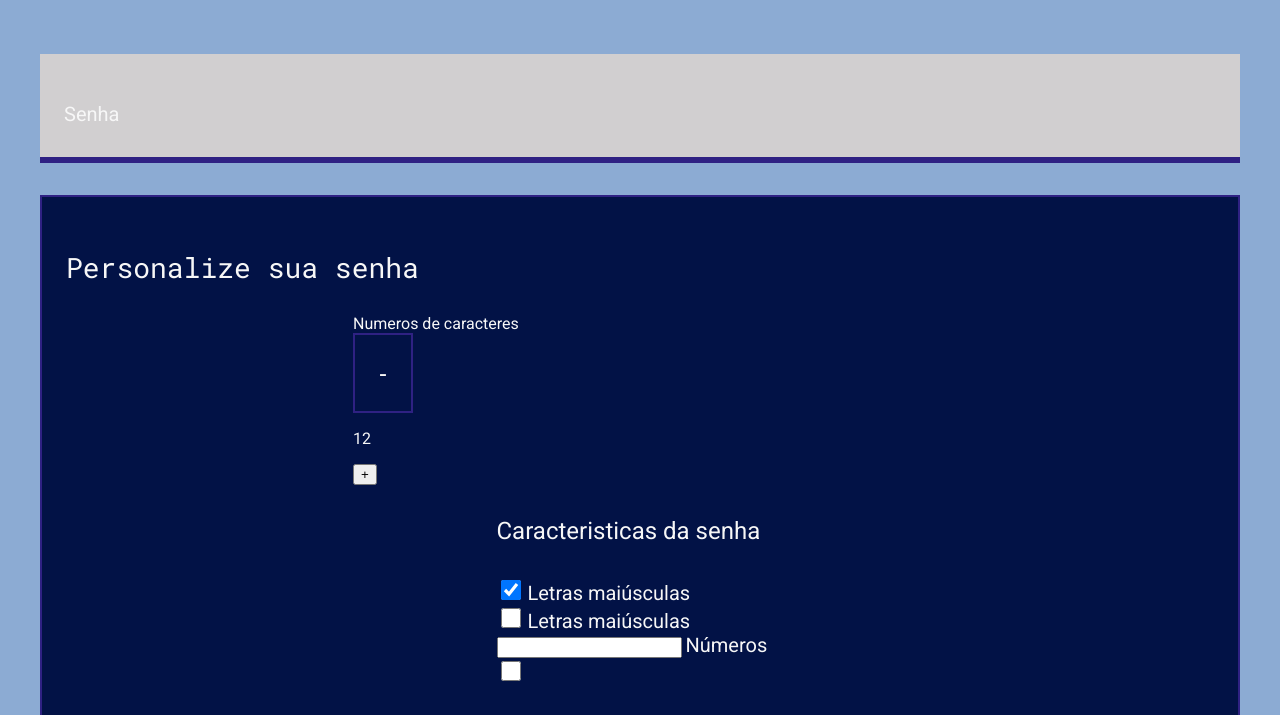
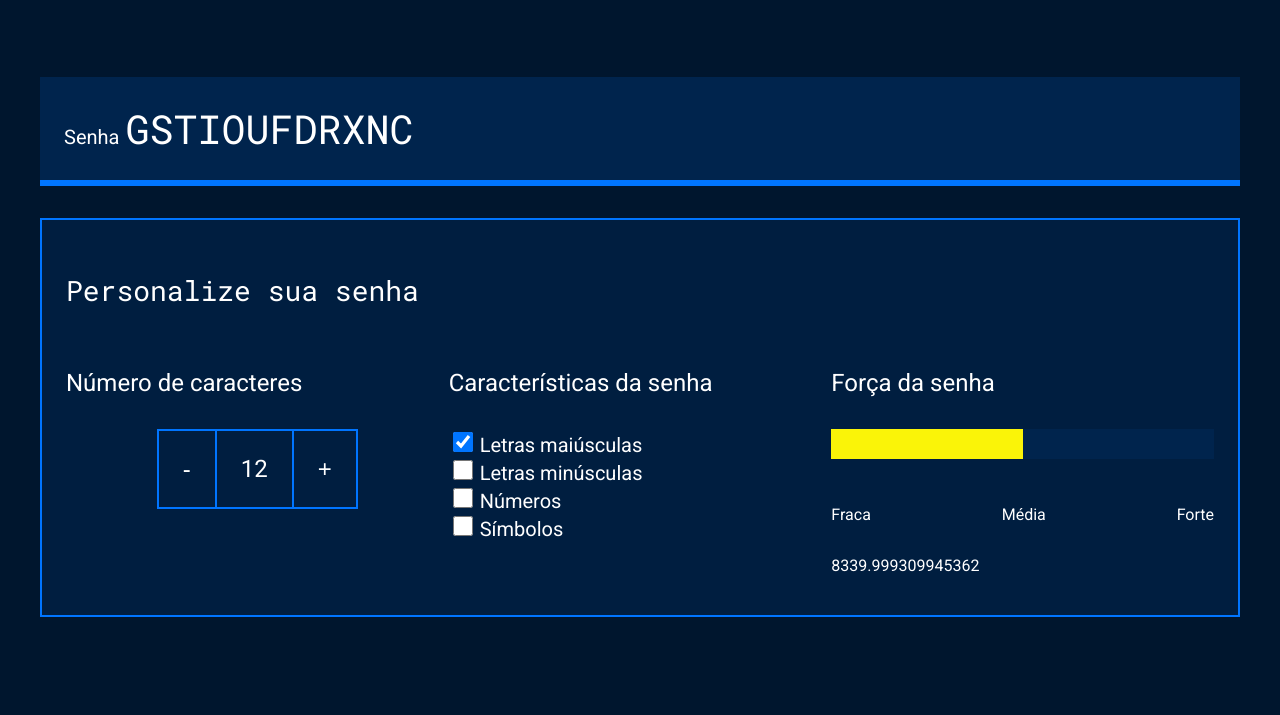
Before and after one commit to mariaeduarda05042007/gerador-de-senha-duda, a plain HTML site: page index.html in a window 1280 px wide. Shown: the part 249-964 px from the top of the page. After the commit the page ends 874 px from the top, so only its background shows below. Drawn offline with Linux system fonts and the light colour scheme.

Commit message:
Add files via upload

```diff
--- a/index.html
+++ b/index.html
@@ -3,7 +3,7 @@
 
 <head>
     <meta charset="UTF-8">
-    <meta name="viewport" content="width=device-width,initial-scale=1.0">
+    <meta name="viewport" content="width=device-width, initial-scale=1.0">
     <title>Gerador de senha</title>
     <link rel="stylesheet" href="style.css">
 </head>
@@ -12,58 +12,57 @@
     <section class="conteudo">
         <div class="conteudo-titulo">
             <img src="unlock.svg" alt="cadeado fechado">
-            <h2 class="titulo-principal">Gerador de senha</h2>
+            <h2 class="titulo-principal">Gerador de senhas</h2>
             <h3 class="titulo-secundario">Gere instantaneamente uma senha aleatória e segura</h3>
         </div>
         <div class="conteudo-senha">
             <label for="senha">Senha</label>
-                    <input name="senha" type="text" id="campo-senha">
+            <input name="senha" type="text" id="campo-senha" readonly>
         </div>
         <div class="parametro">
             <h3 class="parametro-titulo">Personalize sua senha</h3>
             <div class="parametro-coluna__senha">
                 <div class="parametro-senha">
-                        <div class="paramento-senha___titulo">Numeros de caracteres</h4>
+                    <h4 class="parametro-senha__titulo">Número de caracteres</h4>
                     <div class="parametro-senha-botoes">
                         <button class="parametro-senha__botao">-</button>
-                                <p>12</p>
-                                <button>+</button>
+                        <p class="parametro-senha__texto">12</p>
+                        <button class="parametro-senha__botao">+</button>
                     </div>
                 </div>
                 <div class="parametro-senha">
-                <h4 class="parametro-senha__titulo">Caracteristicas da senha</h4>
+                    <h4 class="parametro-senha__titulo">Características da senha</h4>
                     <div class="parametro-senha-checkbox">
                         <input name="maiusculo" type="checkbox" class="checkbox" checked>
                         <label for="maiusculo">Letras maiúsculas</label>
                     </div>
                     <div class="parametro-senha-checkbox">
-                    <input name="maiusculo" type="checkbox" class="checkbox">
-                    <label for="maiusculo">Letras maiúsculas</label>
+                        <input name="minusculo" type="checkbox" class="checkbox">
+                        <label for="minusculo">Letras minúsculas</label>
                     </div>
                     <div class="parametro-senha-checkbox">
-                <input name="numero" type="text">
-                <label for="numeros">Números</label>
+                        <input name="numero" type="checkbox" class="checkbox">
+                        <label for="numero">Números</label>
                     </div>
                     <div class="parametro-senha-checkbox">
-                    <input name="simbulo" type="checkbox" class="checkbox">
-                    <label for="simbulo"></label>
+                        <input name="simbolo" type="checkbox" class="checkbox">
+                        <label for="simbolo">Símbolos</label>
                     </div>
                 </div>
                 <div class="parametro-senha">
                     <h4 class="parametro-senha__titulo">Força da senha</h4>
                     <div class="barra"></div>
-                    <div class="força fraca"></div>
+                    <div class="forca fraca"></div>
                     <div class="parametro-senha-textos">
-                    </div>
-
                         <p>Fraca</p>
                         <p>Média</p>
                         <p>Forte</p>
                     </div>
-
+                    <p class="entropia"></p>
+                </div>
             </div>
         </div>
     </section>
+    <script src="main.js"></script>
 </body>
-
 </html>
--- /dev/null
+++ b/main.js
@@ -0,0 +1,77 @@
+const numeroSenha = document.querySelector('.parametro-senha__texto');
+let tamanhoSenha = 12;
+numeroSenha.textContent = tamanhoSenha;
+const letrasMaiusculas = 'ABCDEFGHIJKLMNOPQRSTUVXYWZ';
+const letrasMinusculas = 'abcdefghijklmnopqrstuvxywz';
+const numeros = '0123456789';
+const simbolos = '!@%*?';
+const botoes = document.querySelectorAll('.parametro-senha__botao');
+const campoSenha = document.querySelector('#campo-senha');
+const checkbox = document.querySelectorAll('.checkbox');
+const forcaSenha = document.querySelector('.forca');
+
+botoes[0].onclick = diminuiTamanho;
+botoes[1].onclick = aumentaTamanho;
+
+function diminuiTamanho() {
+    if (tamanhoSenha > 1) {
+        // tamanhoSenha = tamanhoSenha-1;
+        tamanhoSenha--;
+    }
+    numeroSenha.textContent = tamanhoSenha;
+    geraSenha();
+}
+function aumentaTamanho() {
+    if (tamanhoSenha < 20) {
+        // tamanhoSenha = tamanhoSenha+1;
+        tamanhoSenha++;
+    }
+    numeroSenha.textContent = tamanhoSenha;
+    geraSenha();
+}
+
+for (i = 0; i < checkbox.length; i++) {
+    checkbox[i].onclick = geraSenha;
+}
+
+geraSenha();
+
+function geraSenha() {
+    let alfabeto = '';
+    if (checkbox[0].checked) {
+        alfabeto = alfabeto + letrasMaiusculas;
+    }
+    if (checkbox[1].checked) {
+        alfabeto = alfabeto + letrasMinusculas;
+    }
+    if (checkbox[2].checked) {
+        alfabeto = alfabeto + numeros;
+    }
+    if (checkbox[3].checked) {
+        alfabeto = alfabeto + simbolos;
+    }
+    let senha = '';
+    for (let i = 0; i < tamanhoSenha; i++) {
+        let numeroAleatorio = Math.random() * alfabeto.length;
+        numeroAleatorio = Math.floor(numeroAleatorio);
+        senha = senha + alfabeto[numeroAleatorio];
+    }
+    campoSenha.value = senha;
+    classificaSenha(alfabeto.length);
+
+}
+
+function classificaSenha(tamanhoAlfabeto){
+    let entropia = tamanhoSenha * Math.log2(tamanhoAlfabeto);
+    console.log(entropia);
+    forcaSenha.classList.remove('fraca','media','forte');
+    if (entropia > 57){
+        forcaSenha.classList.add('forte');
+    } else if (entropia > 35 && entropia < 57 ) {
+        forcaSenha.classList.add('media');
+    } else if (entropia <= 35){
+        forcaSenha.classList.add('fraca');
+    }
+    const valorEntropia = document.querySelector('.entropia');
+    valorEntropia.textContent = 2**Math.floor(entropia)/(100e6*60*60*24);
+}
--- a/style.css
+++ b/style.css
@@ -1,11 +1,11 @@
 @import url('https://fonts.googleapis.com/css2?family=Roboto&family=Roboto+Mono&display=swap');
 
 :root{
-    --branco: rgb(247, 247, 247);
-    --cor-de-fundo: #8cabd3;
-    --fundo-senha: #d1cfd0;
-    --fundo-texto: #021246;
-    --borda: #2f2183;
+    --branco: white;
+    --cor-de-fundo: #00162E;
+    --fundo-senha: #00244D;
+    --fundo-texto: #001E40;
+    --borda: #0075FF;
     --roboto: 'Roboto', sans-serif;
     --roboto-mono: 'Roboto Mono', monospace;
 }
@@ -72,7 +72,7 @@ body{
 }
 
 .parametro-senha__titulo{
-    font-size: 24px;
+    font-size:24px;
 }
 
 .parametro-coluna__senha{
@@ -82,10 +82,10 @@ body{
 }
 .parametro-senha{
     width: 50%;
-    margin:0 auto;
+    margin: 0 auto;
 }
 
-.parametro-senha__botoes{
+.parametro-senha-botoes{
     display: flex;
     justify-content: center;
 }
@@ -100,9 +100,9 @@ body{
 }
 .parametro-senha__texto{
     padding: 24px;
-    border-top: 24px solid var(--borda);
-    border-bottom: 2epx solid var(--borda);
-    margin: 0%;
+    border-top: 2px solid var(--borda);
+    border-bottom: 2px solid var(--borda);
+    margin: 0;
     font-size: 24px;
 }
 
@@ -119,33 +119,34 @@ label{
 .barra{
     background-color: var(--fundo-senha);
     height: 30px;
-    width: 100px;
+    width: 100%;
 }
-.fraca{
+.forca{
     height: 30px;
-    width: 25%;
-    background-color: #e71b32;
     position: relative;
     bottom: 30px;
 }
+.fraca{
+    width: 25%;
+    background-color: #E71B32;
+}
 .media{
-    background-color: #FaF408;
+    background-color: #FAF408;
     width: 50%;
-    height: 30px;
-    position: relative;
-    bottom: 30px;
+}
+.forte{
+    background-color: #00FF85;
+    width: 100%;
+}
 
-
-}
 .parametro-senha-textos{
     display: flex;
     justify-content: space-between;
 }
 
-@media screen and (min-width: 700px){
+
+@media screen and (min-width: 768px) {
     .parametro-coluna__senha{
         flex-direction: row;
     }
-
-
 }
```
Also changed, not shown: unlock.svg (added), 1 other file. Lines whose indentation alone changed are shown as unchanged.
